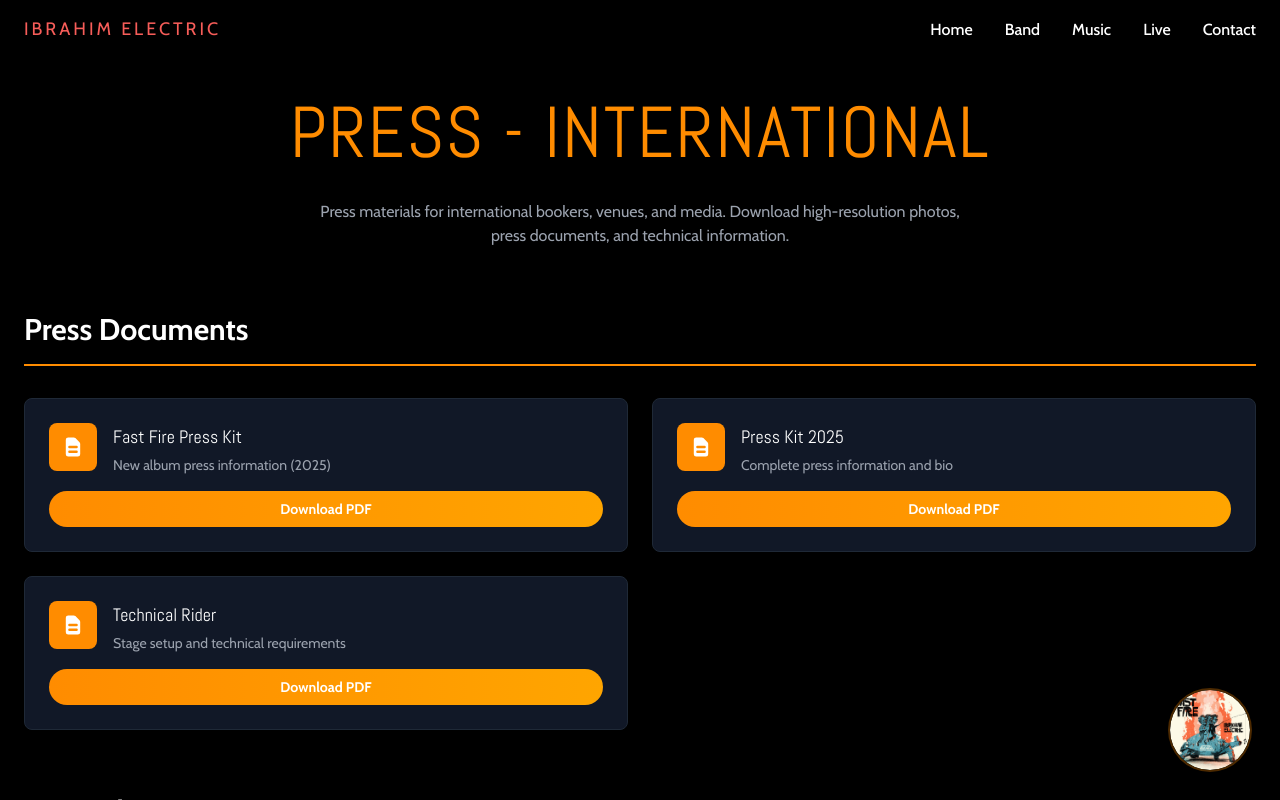
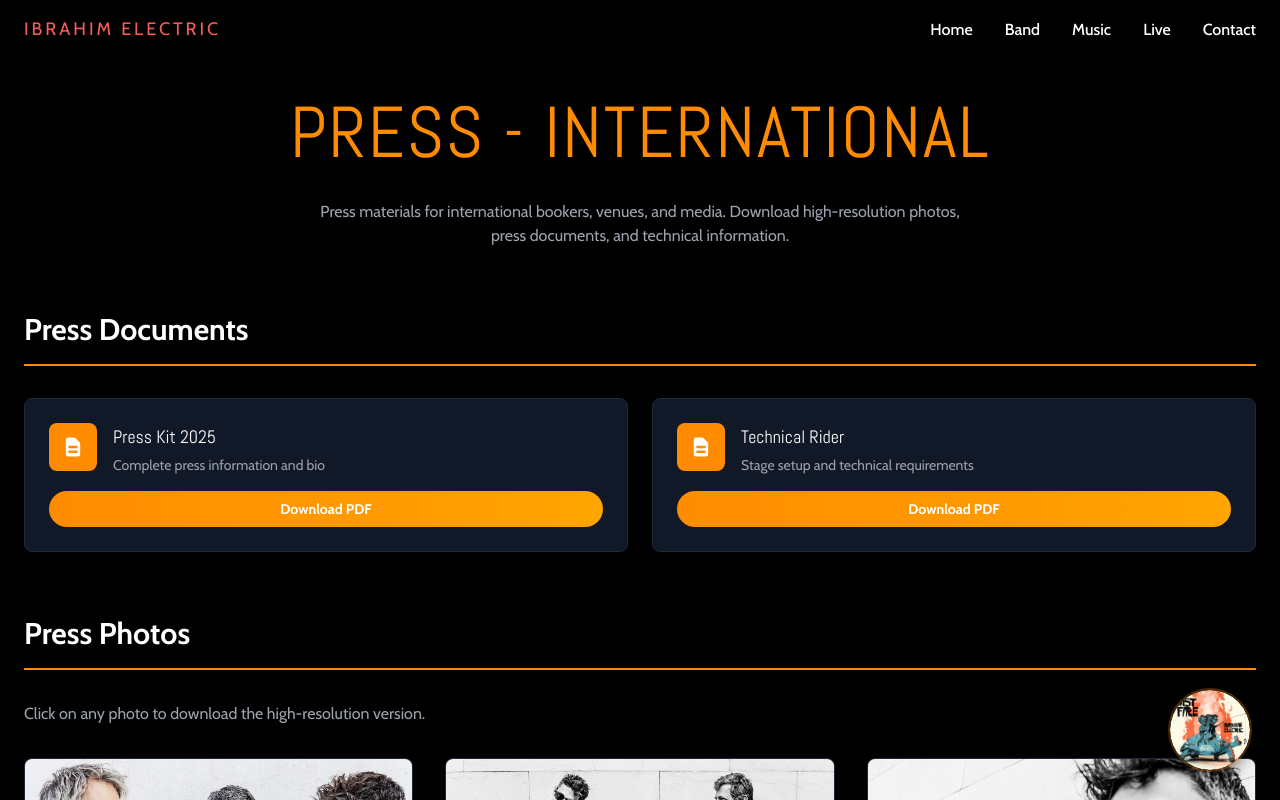
Before and after one commit to jeppetuxen/ibrahim-electric, a React (Vite) app in the folder ibrahim-react/: page /press/en in a window 1280 px wide. Shown: the top 800 px of the page. Built offline with nearby package versions, Linux system fonts and the light colour scheme.

Commit message:
Remove Danish Fast Fire press kit from international page
- Remove Fast Fire Press Kit from international page (Danish language)
- International page now shows only Press Kit 2025 and Technical Rider
- Danish page retains all 4 documents including Fast Fire kit

```diff
--- a/ibrahim-react/src/pages/PressEN.jsx
+++ b/ibrahim-react/src/pages/PressEN.jsx
@@ -16,12 +16,6 @@
   }, []);
 
   const pressKits = [
-    {
-      title: 'Fast Fire Press Kit',
-      description: 'New album press information (2025)',
-      file: '/press/dk/Ibrahim electric - Fast fire.pdf',
-      filename: 'Ibrahim-Electric-Fast-Fire-Press-Kit.pdf'
-    },
     {
       title: 'Press Kit 2025',
       description: 'Complete press information and bio',
```
